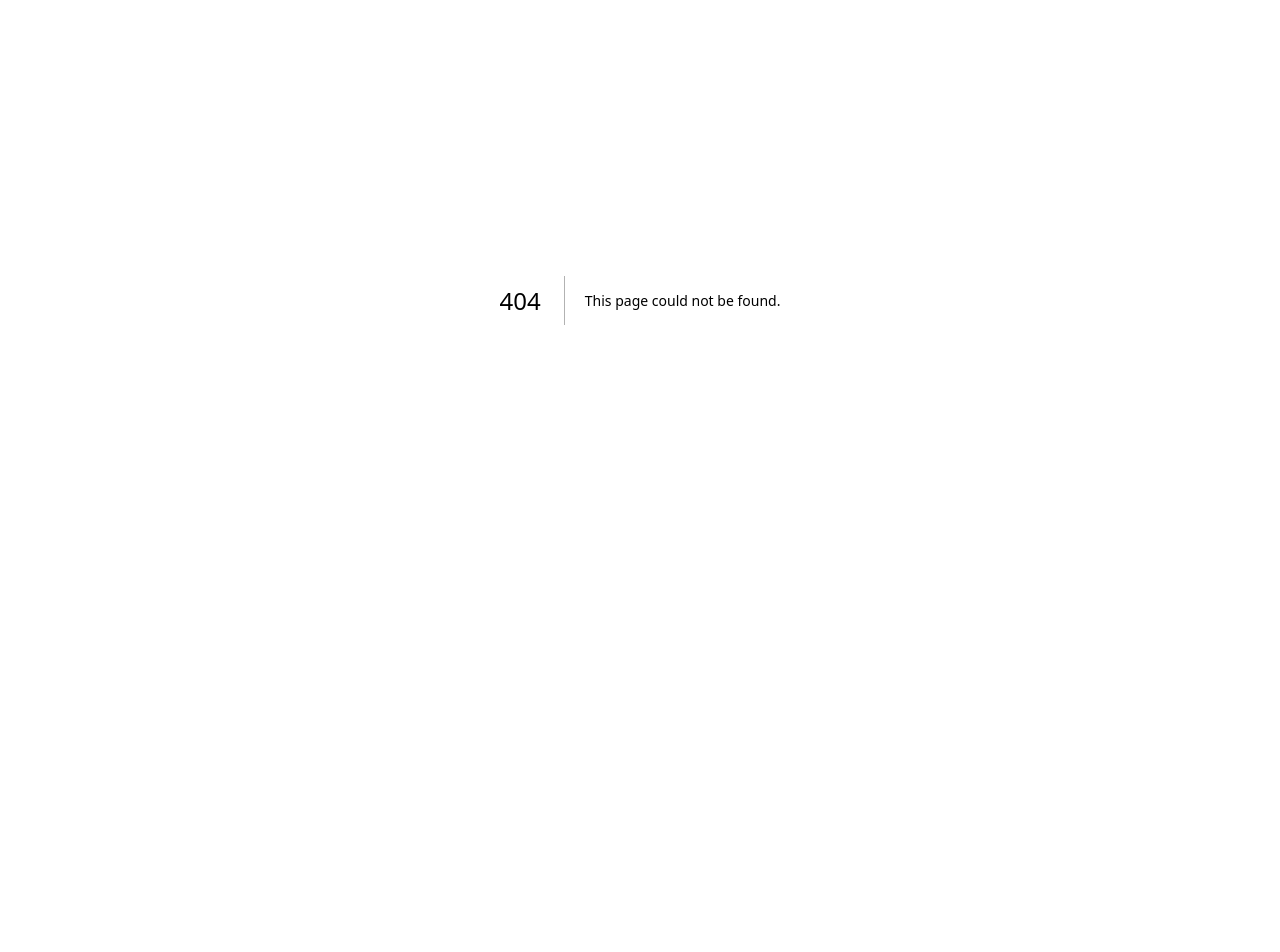
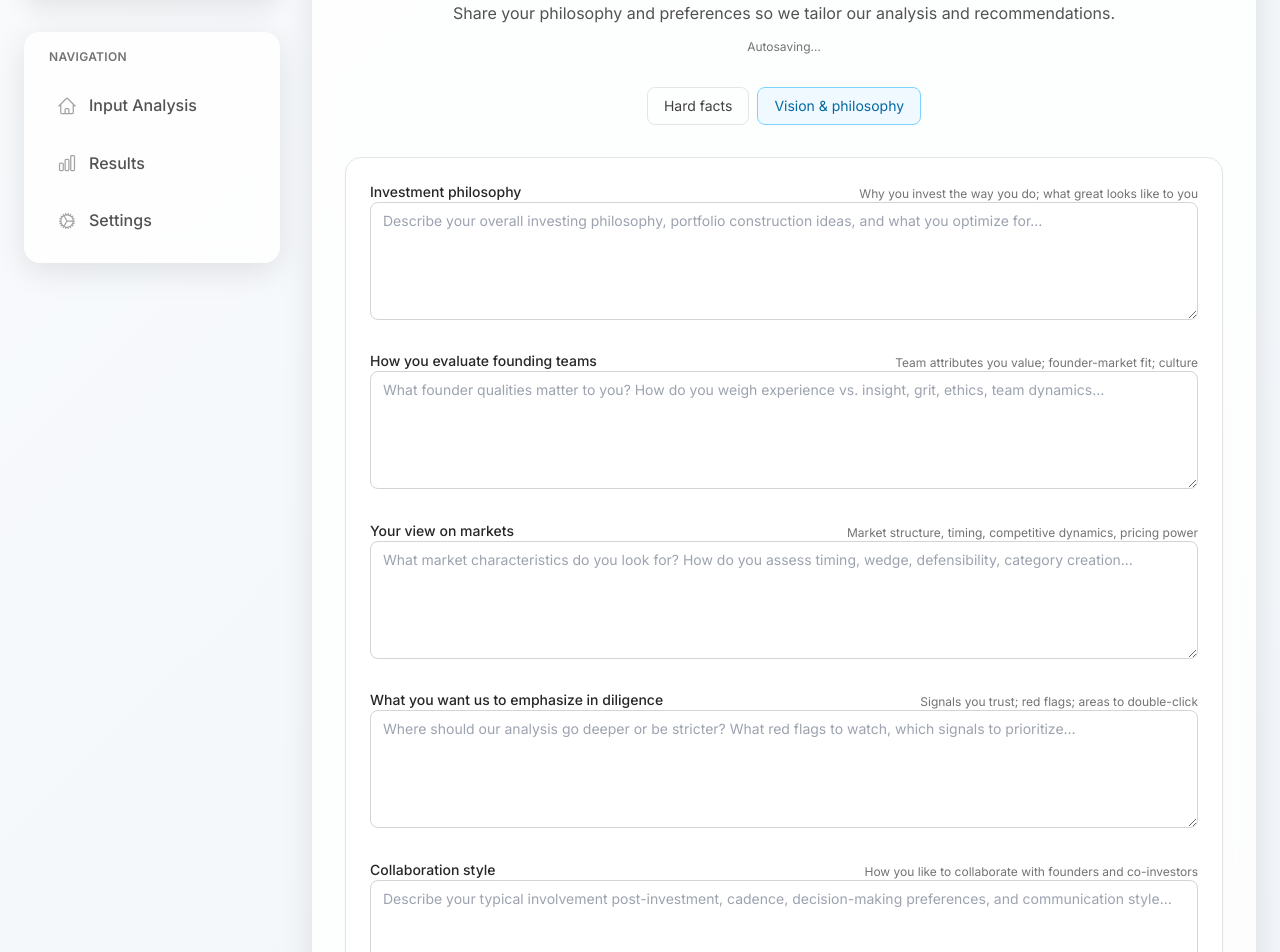
Before and after one commit to SparshTyagi/The-Pool-Munich2025-B12-Hackathon, a Next.js app: page /onboarding/soft in a window 1280 px wide. Before the commit this address had no page. Shown: the part 100-1052 px from the top of the page. Before the commit the page ends 800 px from the top, so only its background shows below. Built offline with nearby package versions, Linux system fonts and the light colour scheme.

Commit message:
added soft onboarding info

```diff
--- /dev/null
+++ b/components/OnboardingTabs.tsx
@@ -0,0 +1,24 @@
+import Link from 'next/link'
+import { useRouter } from 'next/router'
+
+export default function OnboardingTabs(){
+  const router = useRouter()
+  const path = router.asPath || ''
+  const isFacts = /\/onboarding(?:\/facts)?$/.test(path) || path.startsWith('/onboarding/facts')
+  const isSoft = path.startsWith('/onboarding/soft')
+
+  const tabBase = 'inline-flex items-center justify-center rounded-lg px-4 py-2 text-sm transition'
+  const active = 'border border-primary-300 bg-primary-50 text-primary-700'
+  const inactive = 'border border-neutral-200 text-neutral-700 hover:bg-neutral-50'
+
+  return (
+    <nav className="mb-6 flex items-center justify-center gap-2">
+      <Link href="/onboarding/facts" className={`${tabBase} ${isFacts && !isSoft ? active : inactive}`}>
+        Hard facts
+      </Link>
+      <Link href="/onboarding/soft" className={`${tabBase} ${isSoft ? active : inactive}`}>
+        Vision & philosophy
+      </Link>
+    </nav>
+  )
+}
--- a/pages/onboarding/facts.tsx
+++ b/pages/onboarding/facts.tsx
@@ -2,6 +2,7 @@
 import { useEffect, useMemo, useState } from 'react'
 import { useRouter } from 'next/router'
 import Layout from '@/components/Layout'
+import OnboardingTabs from '@/components/OnboardingTabs'
 
 // ---- Types ----
 type VCSettings = {
@@ -336,6 +337,8 @@ export default function OnboardingPage() {
           </div>
         </header>
 
+        <OnboardingTabs />
+
         {/* Identity & Mandate */}
         <Section title="Identity & Mandate" subtitle="Who you are and any constraints we should respect.">
           <div className="grid gap-4 sm:grid-cols-2">
--- /dev/null
+++ b/pages/onboarding/index.tsx
@@ -0,0 +1,10 @@
+import { useEffect } from 'react'
+import { useRouter } from 'next/router'
+
+export default function OnboardingIndex(){
+  const router = useRouter()
+  useEffect(() => {
+    router.replace('/onboarding/facts')
+  }, [router])
+  return null
+}
--- /dev/null
+++ b/pages/onboarding/soft.tsx
@@ -0,0 +1,142 @@
+import { useEffect, useState } from 'react'
+import Layout from '@/components/Layout'
+import OnboardingTabs from '@/components/OnboardingTabs'
+
+type SoftForm = {
+  investmentPhilosophy: string
+  founderView: string
+  marketView: string
+  diligenceFocus: string
+  collaborationStyle: string
+  additionalNotes: string
+}
+
+const DEFAULT_SOFT: SoftForm = {
+  investmentPhilosophy: '',
+  founderView: '',
+  marketView: '',
+  diligenceFocus: '',
+  collaborationStyle: '',
+  additionalNotes: ''
+}
+
+function Label({ children, hint }: { children: React.ReactNode; hint?: string }){
+  return (
+    <div className="flex items-end justify-between">
+      <label className="text-sm font-medium text-neutral-800">{children}</label>
+      {hint && <span className="text-xs text-neutral-500">{hint}</span>}
+    </div>
+  )
+}
+
+function TextArea(props: React.TextareaHTMLAttributes<HTMLTextAreaElement>){
+  return (
+    <textarea
+      rows={5}
+      {...props}
+      className={`w-full rounded-lg border border-neutral-300 px-3 py-2 text-sm outline-none focus:border-primary-500 focus:ring-2 focus:ring-primary-100 ${props.className || ''}`}
+    />
+  )
+}
+
+export default function OnboardingSoft(){
+  const [form, setForm] = useState<SoftForm>(DEFAULT_SOFT)
+  const [saved, setSaved] = useState(false)
+
+  // Load from localStorage
+  useEffect(() => {
+    if (typeof window === 'undefined') return
+    try {
+      const raw = localStorage.getItem('vc-settings-soft')
+      if (raw) setForm({ ...DEFAULT_SOFT, ...JSON.parse(raw) })
+    } catch {}
+  }, [])
+
+  // Autosave (debounced-ish)
+  useEffect(() => {
+    if (typeof window === 'undefined') return
+    const id = setTimeout(() => {
+      localStorage.setItem('vc-settings-soft', JSON.stringify(form))
+      setSaved(true)
+      setTimeout(() => setSaved(false), 1200)
+    }, 500)
+    return () => clearTimeout(id)
+  }, [form])
+
+  const set = <K extends keyof SoftForm>(key: K, val: SoftForm[K]) =>
+    setForm(prev => ({ ...prev, [key]: val }))
+
+  return (
+    <Layout>
+      <div className="mx-auto max-w-4xl space-y-8">
+        <header className="mb-2 text-center">
+          <h1 className="text-3xl font-bold text-gradient">Investor Onboarding</h1>
+          <p className="mx-auto mt-2 max-w-2xl text-neutral-600">
+            Share your philosophy and preferences so we tailor our analysis and recommendations.
+          </p>
+          <div className="mt-3 text-xs text-neutral-500">{saved ? 'Changes saved' : 'Autosaving…'}</div>
+        </header>
+
+        <OnboardingTabs />
+
+        <section className="rounded-2xl border border-neutral-200 bg-white p-6 shadow-sm">
+          <div className="grid gap-6">
+            <div>
+              <Label hint="Why you invest the way you do; what great looks like to you">Investment philosophy</Label>
+              <TextArea
+                placeholder="Describe your overall investing philosophy, portfolio construction ideas, and what you optimize for…"
+                value={form.investmentPhilosophy}
+                onChange={e => set('investmentPhilosophy', e.target.value)}
+              />
+            </div>
+
+            <div>
+              <Label hint="Team attributes you value; founder-market fit; culture">How you evaluate founding teams</Label>
+              <TextArea
+                placeholder="What founder qualities matter to you? How do you weigh experience vs. insight, grit, ethics, team dynamics…"
+                value={form.founderView}
+                onChange={e => set('founderView', e.target.value)}
+              />
+            </div>
+
+            <div>
+              <Label hint="Market structure, timing, competitive dynamics, pricing power">Your view on markets</Label>
+              <TextArea
+                placeholder="What market characteristics do you look for? How do you assess timing, wedge, defensibility, category creation…"
+                value={form.marketView}
+                onChange={e => set('marketView', e.target.value)}
+              />
+            </div>
+
+            <div>
+              <Label hint="Signals you trust; red flags; areas to double-click">What you want us to emphasize in diligence</Label>
+              <TextArea
+                placeholder="Where should our analysis go deeper or be stricter? What red flags to watch, which signals to prioritize…"
+                value={form.diligenceFocus}
+                onChange={e => set('diligenceFocus', e.target.value)}
+              />
+            </div>
+
+            <div>
+              <Label hint="How you like to collaborate with founders and co-investors">Collaboration style</Label>
+              <TextArea
+                placeholder="Describe your typical involvement post-investment, cadence, decision-making preferences, and communication style…"
+                value={form.collaborationStyle}
+                onChange={e => set('collaborationStyle', e.target.value)}
+              />
+            </div>
+
+            <div>
+              <Label>Anything else</Label>
+              <TextArea
+                placeholder="Any additional context to tailor analysis, sourcing and recommendations for you…"
+                value={form.additionalNotes}
+                onChange={e => set('additionalNotes', e.target.value)}
+              />
+            </div>
+          </div>
+        </section>
+      </div>
+    </Layout>
+  )
+}
```
